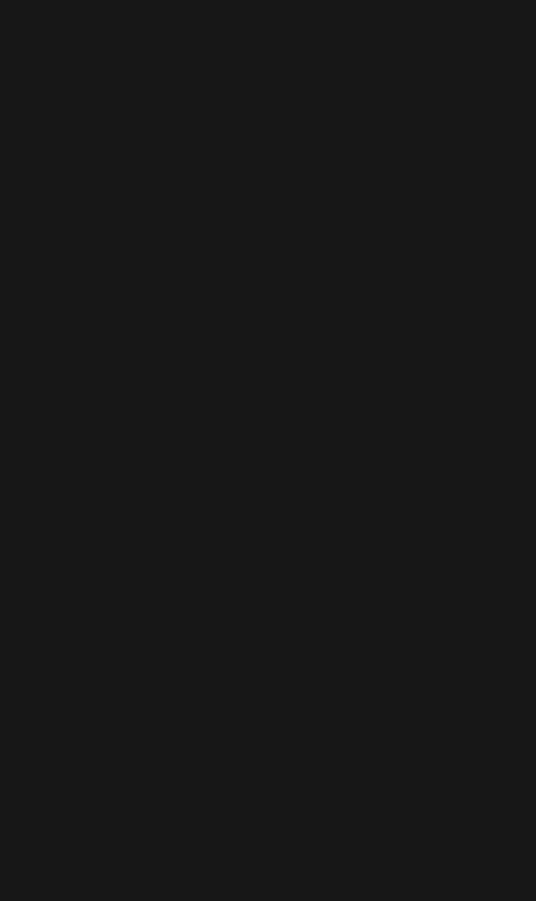
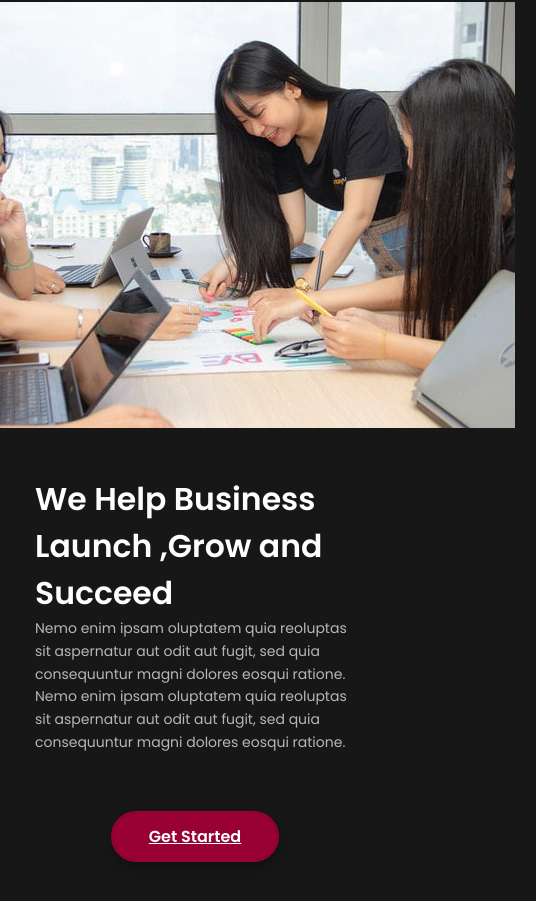
Before and after one commit to TamilselvanChandrakumar/Business-Website, a React (Create React App) app in the folder business-website/: page / in a window 390 px wide. Shown: the part 6465-7366 px from the top of the page, 536 px wide, since content can reach past the window. Before the commit the page ends 6362 px from the top, so only its background shows below. Built offline with nearby package versions, Linux system fonts and the light colour scheme.

Commit message:
first commit

```diff
--- a/business-website/src/App.js
+++ b/business-website/src/App.js
@@ -3,6 +3,7 @@ import Navbar from "./components/navbar/Navbar";
 import Home from "./components/home/Home";
 import AboutUs from "./components/aboutus/AboutUs";
 import Services from "./components/services/Services";
+import Blog from "./components/Blog/Blog";
 
 function App() {
   return (
@@ -11,6 +12,7 @@ function App() {
       <Home></Home>
       <AboutUs></AboutUs>
       <Services></Services>
+      <Blog></Blog>
     </div>
   );
 }
--- /dev/null
+++ b/business-website/src/components/Blog/Blog.css
@@ -0,0 +1,30 @@
+#blog {
+  padding: 6rem 0 4rem;
+}
+.blog_wrapper {
+  display: flex;
+  align-items: center;
+  justify-content: space-between;
+}
+@media (max-width: 992px) {
+  .blog_wrapper {
+    flex-direction: column-reverse;
+  }
+}
+.blog_col {
+  width: calc(100% / 2 -15px);
+  height: auto;
+  position: relative;
+  z-index: 1;
+}
+@media (max-width: 992px) {
+  .blog_col {
+    width: fit-content;
+    padding: 2rem;
+  }
+}
+@media (max-width: 767px) {
+  .blog_col {
+    padding: 1.5rem;
+  }
+}
--- /dev/null
+++ b/business-website/src/components/Blog/Blog.js
@@ -0,0 +1,35 @@
+import React from "react";
+import "../Blog/Blog.css";
+import blogImage from "../../assets/blog/blog.jpg";
+const Blog = () => {
+  return (
+    <section id="blog">
+      <div className="container">
+        <div className="blog_wrapper">
+          <div className="blog_col">
+            <h3>We Help Business Launch ,Grow and Succeed</h3>
+            <p>
+              {" "}
+              Nemo enim ipsam oluptatem quia reoluptas sit aspernatur aut odit
+              aut fugit, sed quia consequuntur magni dolores eosqui ratione.
+              Nemo enim ipsam oluptatem quia reoluptas sit aspernatur aut odit
+              aut fugit, sed quia consequuntur magni dolores eosqui ratione.
+            </p>
+            <div className="btn_wrapper">
+              <a className="btn" href="/">
+                Get Started
+              </a>
+            </div>
+          </div>
+          <div className="blog_col">
+            <div className="blog_imgge">
+              <img src={blogImage} alt="blog"></img>
+            </div>
+          </div>
+        </div>
+      </div>
+    </section>
+  );
+};
+
+export default Blog;
```
Also changed, not shown: business-website/src/assets/blog/blog.jpg (added).
